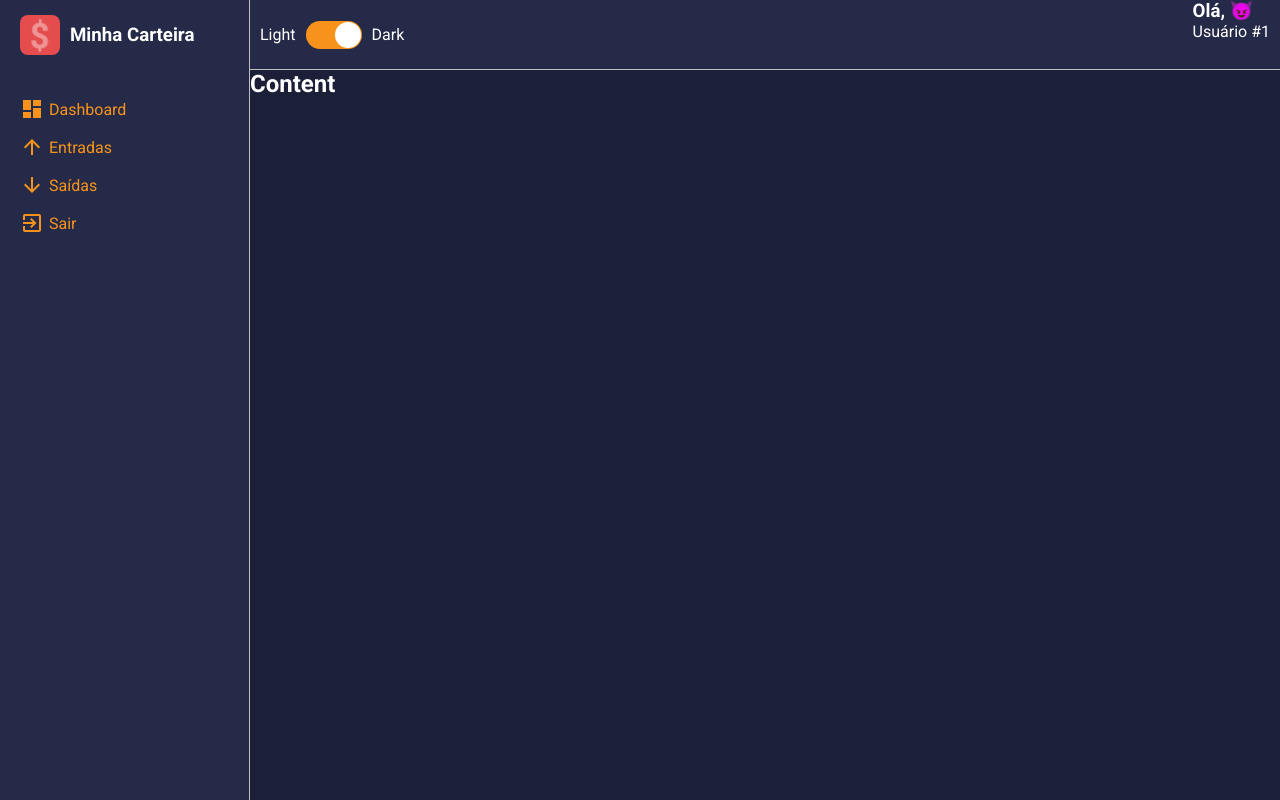
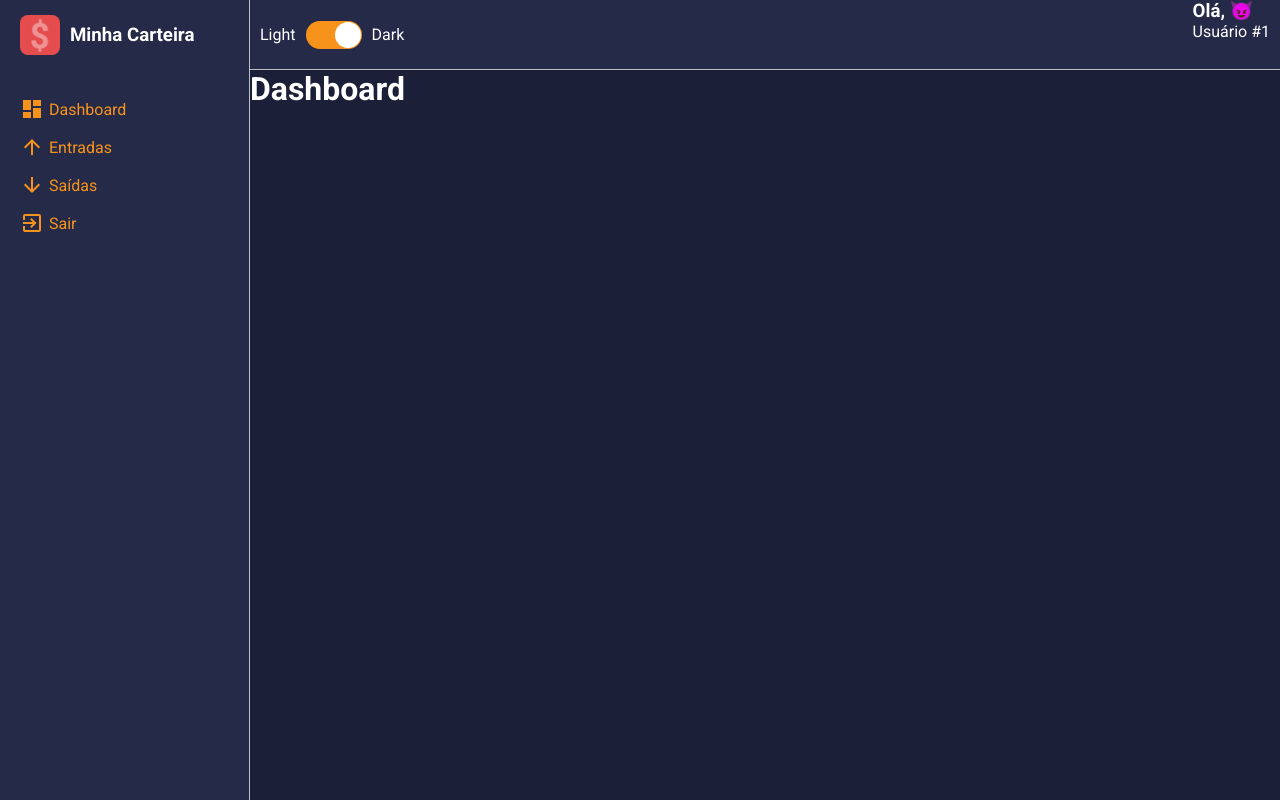
Before and after one commit to EduBergantini/didactic-spoon, a React (Create React App) app: page / in a window 1280 px wide. Built offline with nearby package versions, Linux system fonts and the light colour scheme.

Commit message:
feat: render children from content structure

```diff
--- a/src/App.tsx
+++ b/src/App.tsx
@@ -4,12 +4,15 @@ import GlobalStyles from "./styles/GlobalStyles";
 import { ThemeProvider } from "styled-components";
 import Layout from "./components/layout";
 import dark from "./styles/themes/dark";
+import Dashboard from "./pages/dashboard";
 
 const App: React.FC = () => {
     return (
         <ThemeProvider theme={dark}>
             <GlobalStyles />
-            <Layout />
+            <Layout>
+                <Dashboard />
+            </Layout>
         </ThemeProvider>
     )
 }
--- a/src/components/content/index.tsx
+++ b/src/components/content/index.tsx
@@ -1,10 +1,10 @@
 import React from "react";
 import { Container } from "./styles";
 
-const Content: React.FC = () => {
+const Content: React.FC = ({children}) => {
     return (
         <Container>
-            <h2>Content</h2>
+            {children}
         </Container>
     );
 };
--- a/src/components/layout/index.tsx
+++ b/src/components/layout/index.tsx
@@ -4,14 +4,14 @@ import Content from "../content";
 import MainHeader from "../main-header";
 import { LayoutGrid } from "./styles";
 
-const Layout: React.FC = () => {
+const Layout: React.FC = ({children}) => {
     return (
         <LayoutGrid>
-            <MainHeader>
-
-            </MainHeader>
+            <MainHeader></MainHeader>
             <Aside></Aside>
-            <Content></Content>
+            <Content>
+                {children}
+            </Content>
         </LayoutGrid>
     );
 };
```
